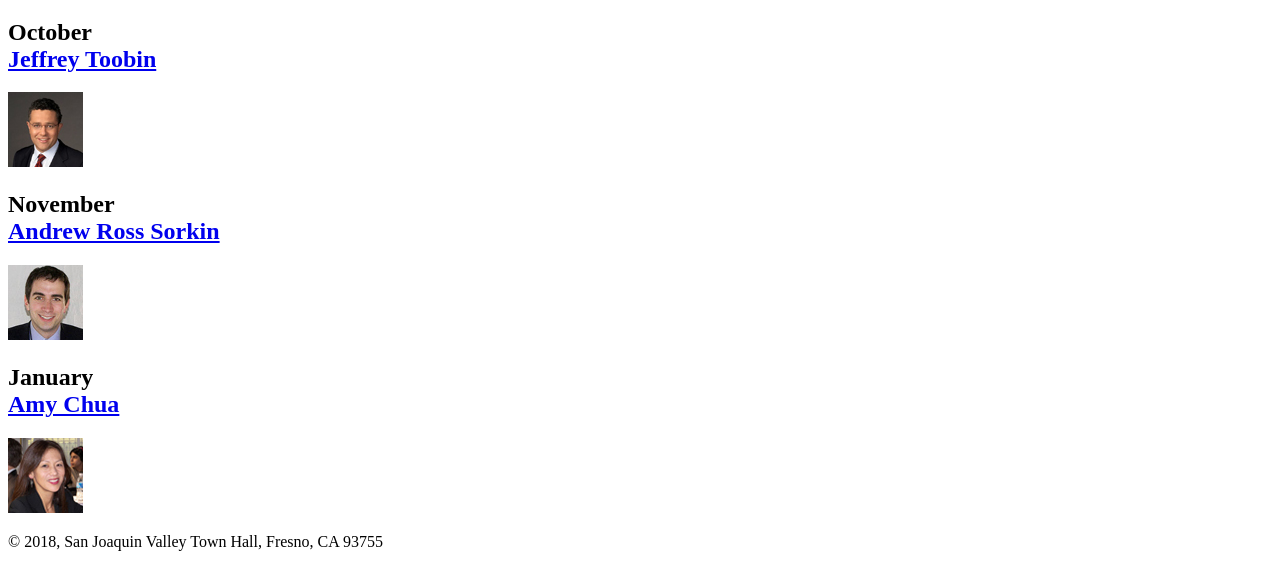
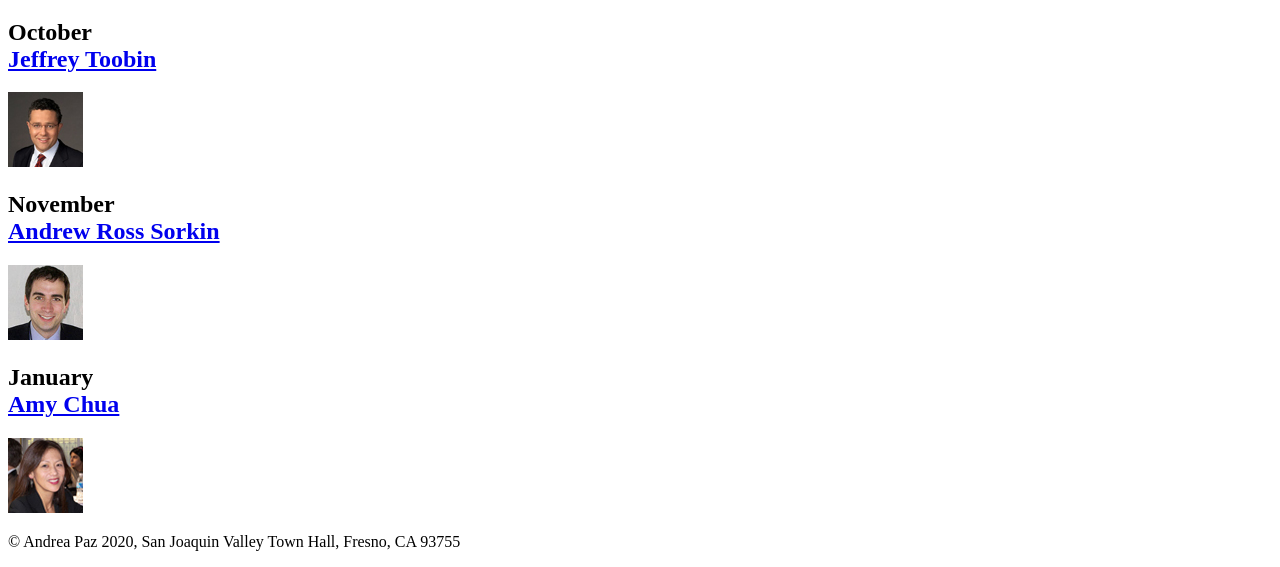
Before and after one commit to andreapaz7/A08, a plain HTML site: page index.html in a window 1280 px wide. Shown: the part 504-1071 px from the top of the page. Drawn offline with Linux system fonts and the light colour scheme; files whose address does not match are found by name.

Commit message:
Update index.html

```diff
--- a/index.html
+++ b/index.html
@@ -46,7 +46,7 @@
 
 	</main>
 	<footer>
-		<p>&copy 2018, San Joaquin Valley Town Hall, Fresno, CA 93755</p>
+		<p>&copy Andrea Paz 2020, San Joaquin Valley Town Hall, Fresno, CA 93755</p>
 	</footer>
 </body>
 </html>
```
